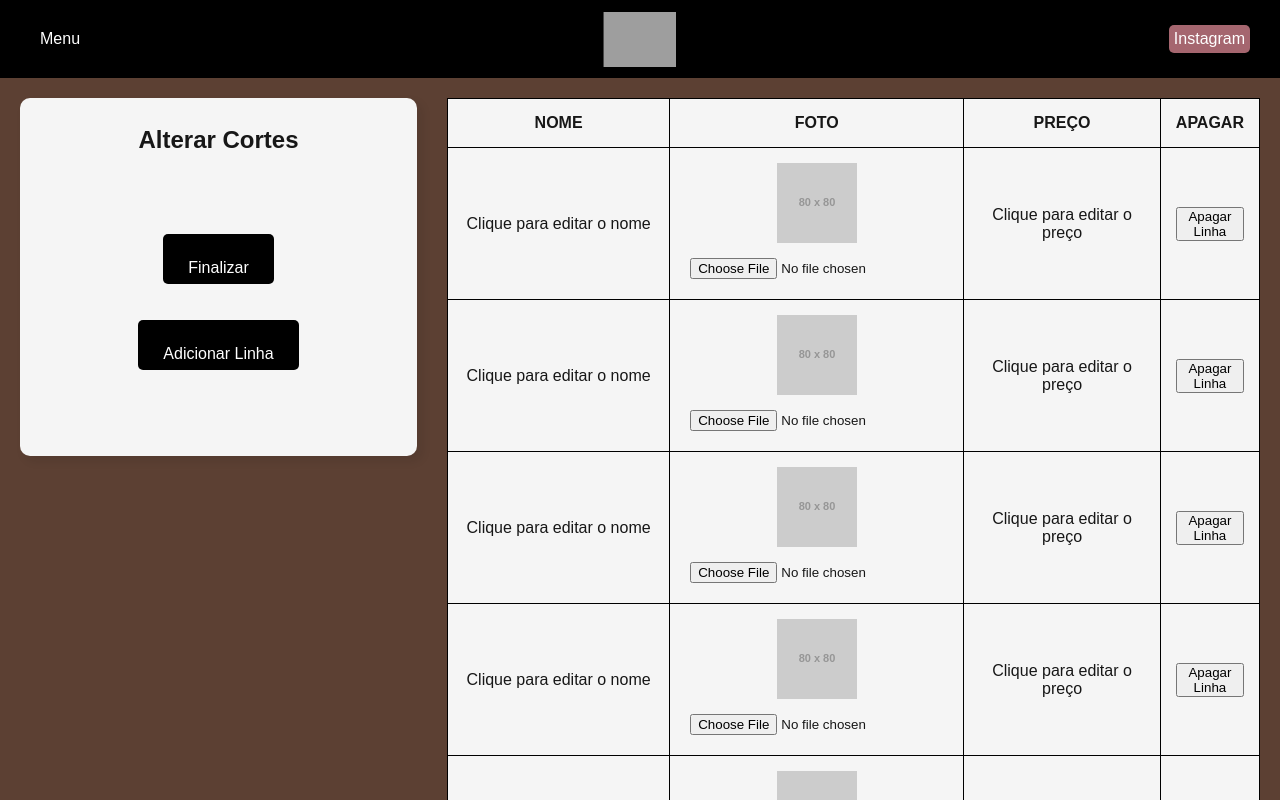
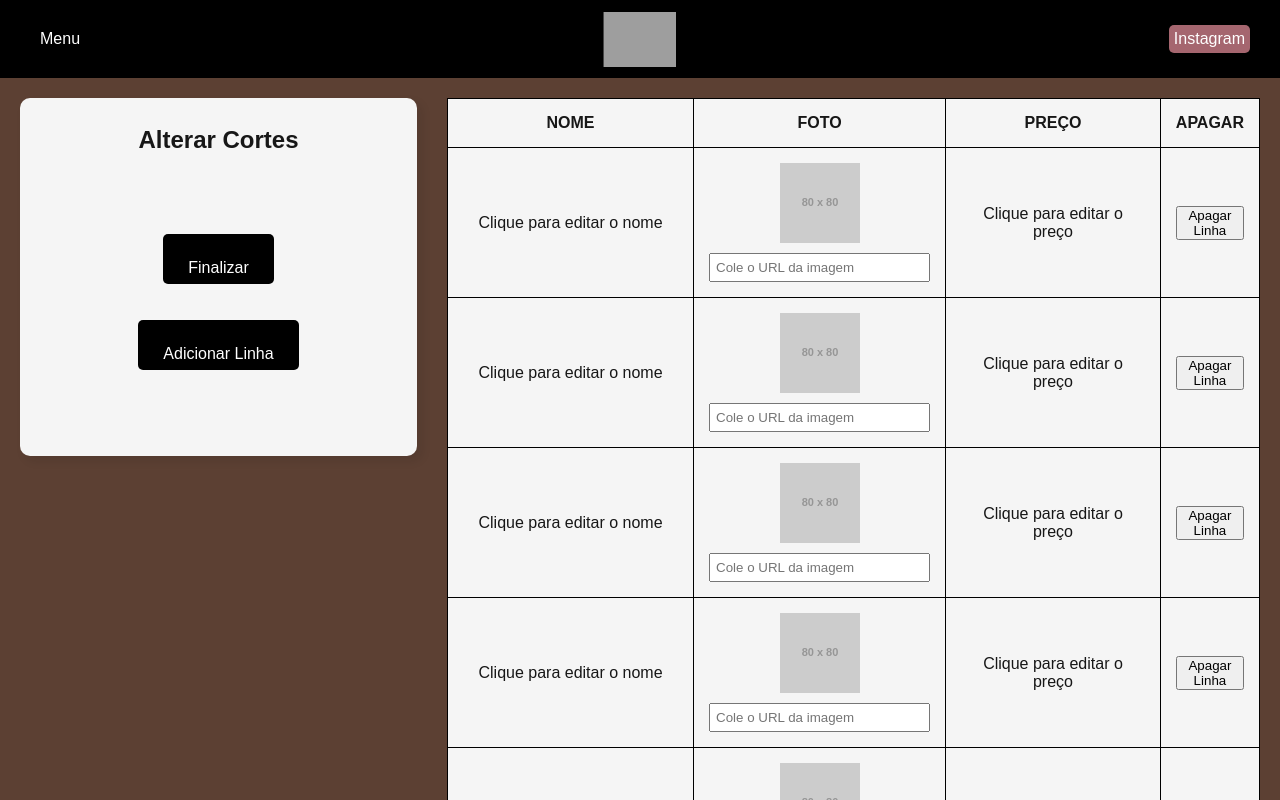
Before and after one commit to fabiotsouza/projeto, a Next.js app: page /Jose in a window 1280 px wide. Built offline with nearby package versions, Linux system fonts and the light colour scheme; grey boxes are pictures that could not be loaded.

Commit message:
Update page.js

```diff
--- a/app/Jose/page.js
+++ b/app/Jose/page.js
@@ -30,20 +30,6 @@ function Pagina_jose() {
     setImagens(newImagens); // Atualiza o estado com os novos valores
   };
 
-  // Função para adicionar uma imagem ao corte da tabela
-  const adicionarImagem = (e, index) => {
-    const file = e.target.files[0];
-    if (file) {
-      const reader = new FileReader();
-      reader.onloadend = () => {
-        const newImagens = [...imagens];
-        newImagens[index].corte = reader.result;  // Salva a imagem no formato base64
-        setImagens(newImagens); // Atualiza o estado com a nova imagem
-      };
-      reader.readAsDataURL(file);  // Converte a imagem para base64
-    }
-  };
-
   // Função para salvar os dados no localStorage
   const salvarDados = () => {
     localStorage.setItem('imagens', JSON.stringify(imagens)); // Salva os dados no localStorage
@@ -69,6 +55,25 @@ function Pagina_jose() {
   // Função para mostrar o campo preço editável
   const ativarCampoPreco = (index) => {
     setCampoPrecoSelecionado(index);
+  };
+
+  // Função para validar se o URL é válido
+  const isImageUrl = (url) => {
+    return /\.(jpg|jpeg|png|gif|bmp|svg)$/i.test(url); // Verifica se o URL termina com uma extensão de imagem válida
+  };
+
+  // Função para adicionar a URL da imagem
+  const adicionarImagemUrl = (e, index) => {
+    const url = e.target.value;
+    const newImagens = [...imagens];
+
+    if (isImageUrl(url)) {
+      newImagens[index].corte = url; // Salva a URL da imagem
+    } else {
+      newImagens[index].corte = "https://via.placeholder.com/80"; // Caso o URL não seja válido, mostra o placeholder
+    }
+
+    setImagens(newImagens); // Atualiza o estado com a nova URL da imagem
   };
 
   return (
@@ -134,11 +139,12 @@ function Pagina_jose() {
                     style={{ width: '80px', height: '80px', objectFit: 'cover' }}
                   />
                   <input
-                    type="file"
-                    accept="image/*"
-                    onChange={(e) => adicionarImagem(e, index)}
-                    style={{ marginTop: '10px', padding: '5px' }}
-                    aria-label="Escolher arquivo"
+                    type="text"
+                    value={imagem.corte || ""}
+                    onChange={(e) => adicionarImagemUrl(e, index)}
+                    placeholder="Cole o URL da imagem"
+                    style={{ marginTop: '10px', padding: '5px', width: '100%' }}
+                    aria-label="Inserir URL da imagem"
                   />
                 </td>
 
```
